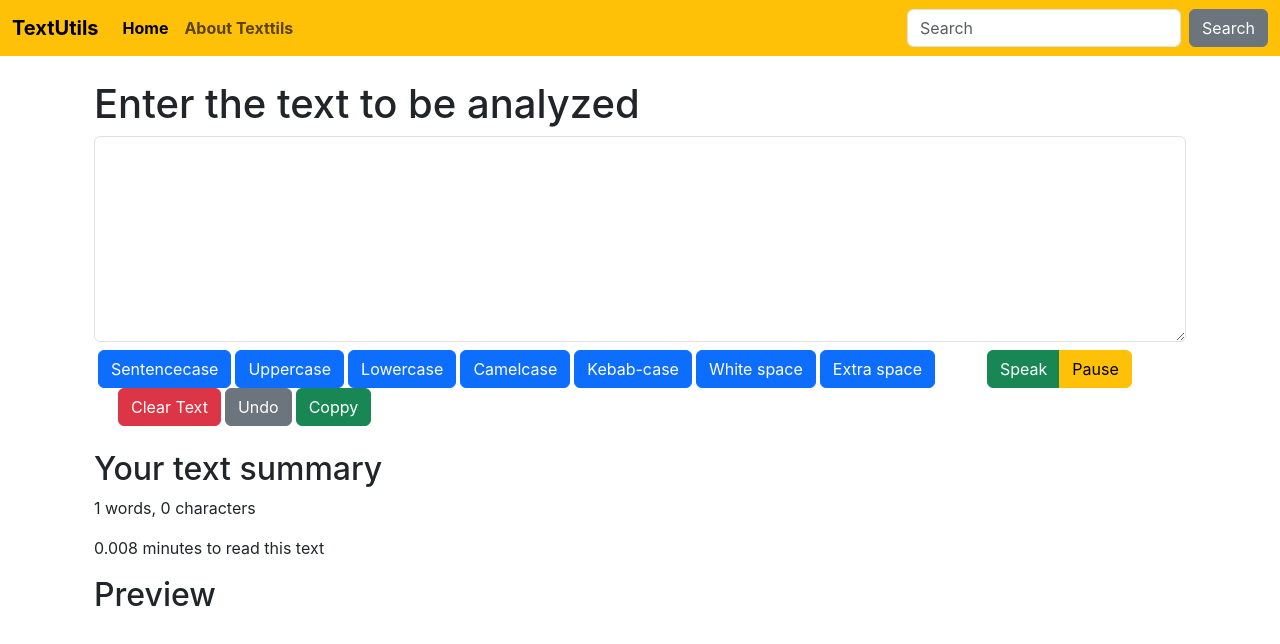
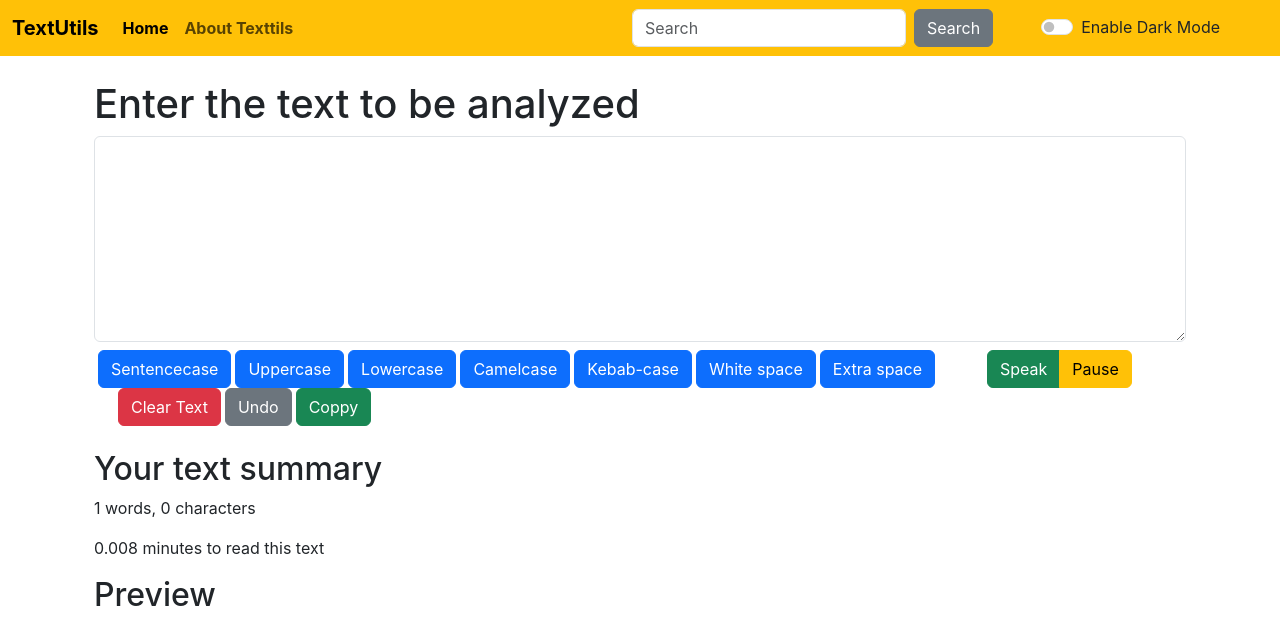
Before and after one commit to Thakur-Sanskar-Anhal/react-first, a React (Create React App) app: page / in a window 1280 px wide. Shown: the top 644 px of the page. Built offline with nearby package versions, Linux system fonts and the light colour scheme.

Commit message:
aded a basic dark mode

```diff
--- a/src/App.js
+++ b/src/App.js
@@ -1,11 +1,23 @@
 // import About from "./components/About";
+import { useState } from "react";
 import NavBar from "./components/NavBar";
 import TextForms from './components/TextForm'
 
 function App() {
+
+  const [mode,setMode] = useState('light');
+
+  let toggleMode = ()=>{
+    if (mode=== 'light') {
+      setMode('dark')
+    }
+    else {
+      setMode('light')
+    }
+  }
   return (
     <>
-      <NavBar title="TextUtils" aboutText="About Texttils"/>
+      <NavBar title="TextUtils" aboutText="About Texttils" mode={mode}  toggleMode={toggleMode}/>
       <div className="container my-4">
       <TextForms heading="Enter the text to be analyzed"/>
       {/* <About heading="Dekho bhai log"/> */}
--- a/src/components/NavBar.js
+++ b/src/components/NavBar.js
@@ -3,7 +3,7 @@ import PropTypes from 'prop-types'
 
 export default function NavBar(props) {
   return (
-    <nav className="navbar navbar-expand bg-warning" data-bs-theme="light">
+    <nav className="navbar navbar-expand bg-warning" data-bs-theme={props.mode}>
         <div className="container-fluid">
           <a className="navbar-brand" href="/"><b>{props.title}</b></a>
           <button className="navbar-toggler" type="button" data-bs-toggle="collapse" data-bs-target="#navbarSupportedContent" aria-controls="navbarSupportedContent" aria-expanded="false" aria-label="Toggle navigation">
@@ -22,6 +22,10 @@ export default function NavBar(props) {
               <input className="form-control me-2" type="search" placeholder="Search" aria-label="Search"/>
               <button className="btn btn-secondary" type="submit">Search</button>
             </form>
+            <div className="form-check form-switch mx-5">
+              <input className="form-check-input" type="checkbox" role="switch" id="flexSwitchCheckDefault" onClick={props.toggleMode}/>
+              <label className="form-check-label " htmlFor="flexSwitchCheckDefault">Enable Dark Mode</label>
+            </div>
           </div>
         </div>
       </nav>
```
